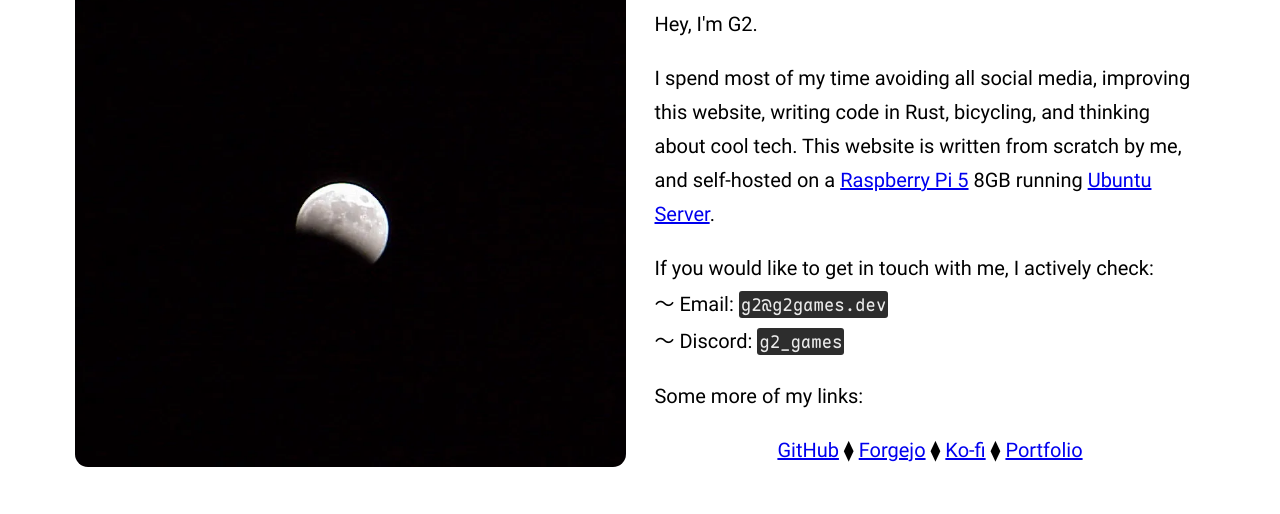
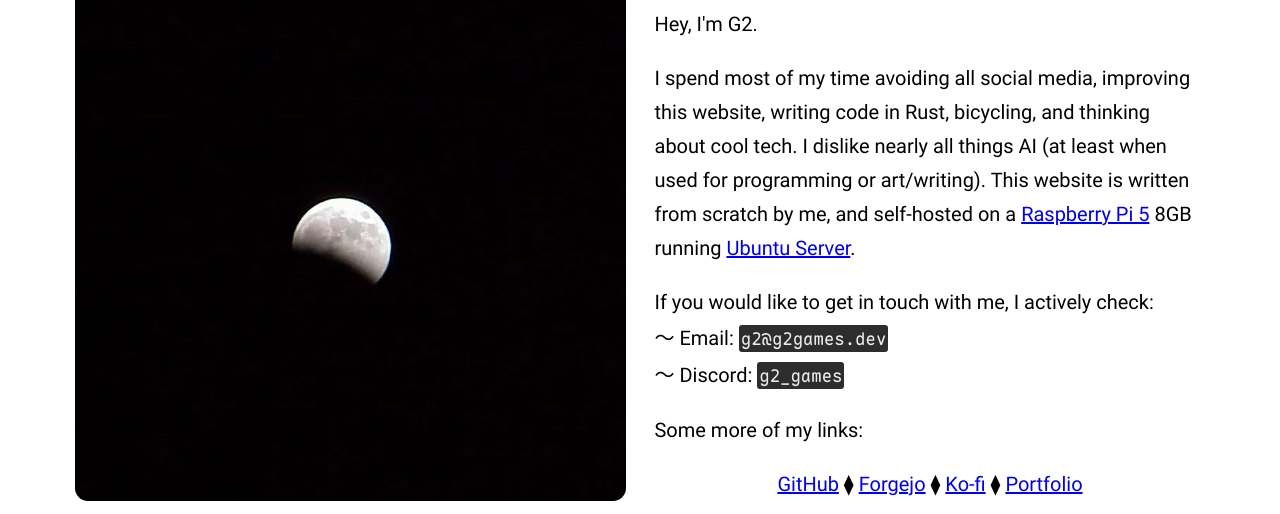
Before and after one commit to G2-Games/website, a plain HTML site: page index.html in a window 1280 px wide. Shown: the part 234-748 px from the top of the page. Drawn offline with Linux system fonts and the light colour scheme; no server answers; a web font is replaced by a local one.

Commit message:
Update index.html

```diff
--- a/index.html
+++ b/index.html
@@ -48,6 +48,7 @@ A place for personal projects and things. Enjoy!">
             <p>Hey, I'm G2.</p>
             <p>
                 I spend most of my time avoiding all social media, improving this website, writing code in Rust, bicycling, and thinking about cool tech.
+                I dislike nearly all things AI (at least when used for programming or art/writing).
                 This website is written from scratch by me, and self-hosted on a <a href="https://en.wikipedia.org/wiki/Raspberry_Pi#Series_and_generations">Raspberry Pi 5</a> 8GB running
                 <a href="https://ubuntu.com/server">Ubuntu Server</a>.
             </p>
```
